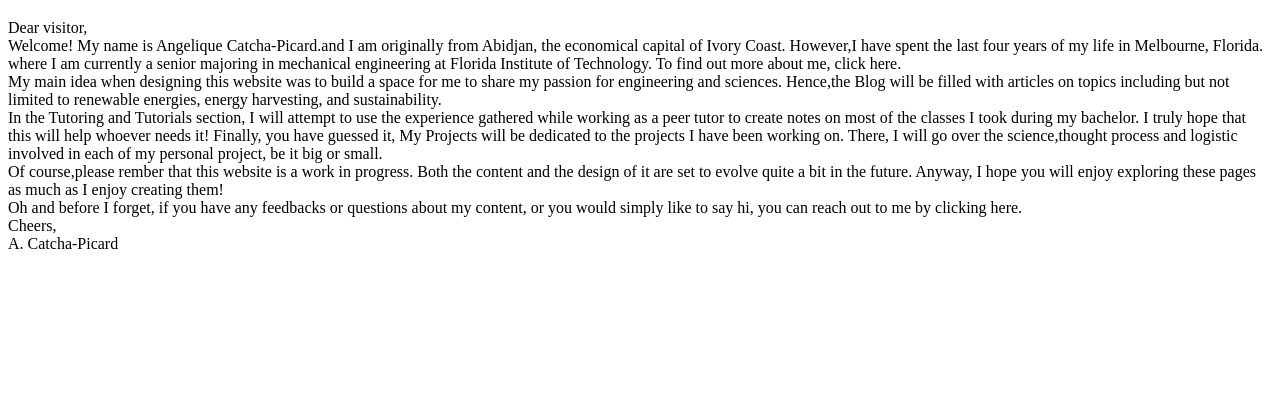
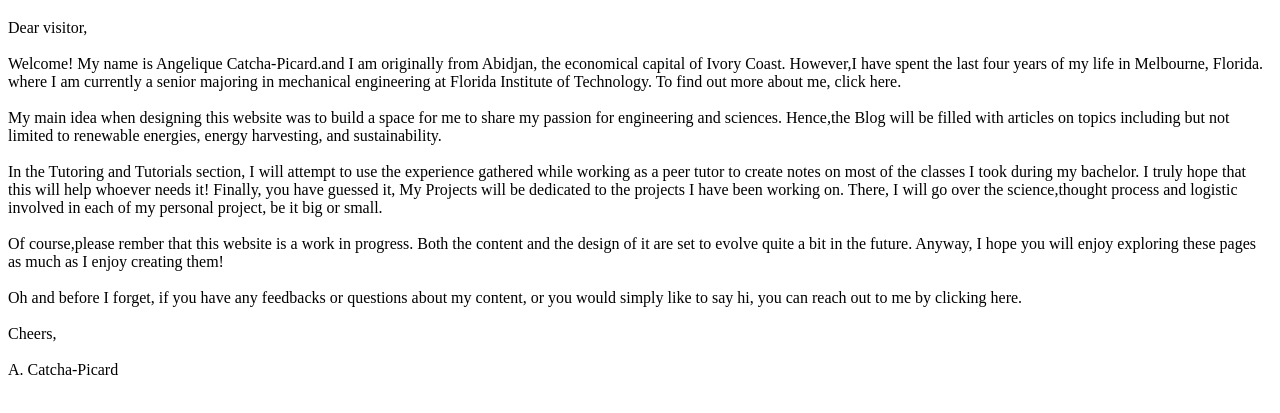
Before and after one commit to acatchapicard/homepage, a plain HTML site: page draftmain/home.html in a window 1280 px wide. Shown: the part 61-474 px from the top of the page. Drawn offline with Linux system fonts and the light colour scheme.

Commit message:
Update home.html

```diff
--- a/draftmain/home.html
+++ b/draftmain/home.html
@@ -8,32 +8,32 @@
 <body>
 	<div>
 		<h1> Welcome Page</h1>
-		<p> Dear visitor,<br>
+		<p> Dear visitor,<br> <br>
 
 			Welcome! My name is Angelique Catcha-Picard.and I am originally
 from Abidjan, the economical capital of Ivory Coast. However,I have spent the last four years
 of my life in Melbourne, Florida. where I am currently a senior majoring in mechanical
-engineering at Florida Institute of Technology. To find out more about me, click here. <br>
+engineering at Florida Institute of Technology. To find out more about me, click here. <br> <br>
 
 My main idea when designing this website was to build a space for me to share my
 passion for engineering and sciences. Hence,the Blog will be filled with articles on
 topics including but not limited to renewable energies, energy harvesting, and
-sustainability. <br>
+sustainability. <br> <br>
 In the Tutoring and Tutorials section, I will attempt to use the experience gathered
 while working as a peer tutor to create notes on most of the classes I took during my
 bachelor. I truly hope that this will help whoever needs it!
 Finally, you have guessed it, My Projects will be dedicated to the projects I have been working on.
 There, I will go over the science,thought process and logistic involved in each of my personal project,
-be it big or small. <br>
+be it big or small. <br> <br>
 
 Of course,please rember that this website is a work in progress. Both the content and the design of it are
 set to evolve quite a bit in the future. Anyway, I hope you will enjoy exploring these pages
-as much as I enjoy creating them! <br>
+as much as I enjoy creating them! <br> <br>
 
 Oh and before I forget, if you have any feedbacks or questions about my content, or you
-would simply like to say hi, you can reach out to me by clicking here.<br>
+would simply like to say hi, you can reach out to me by clicking here.<br><br>
 
-Cheers, <br>
+Cheers, <br><br>
 
 A. Catcha-Picard
 
```
